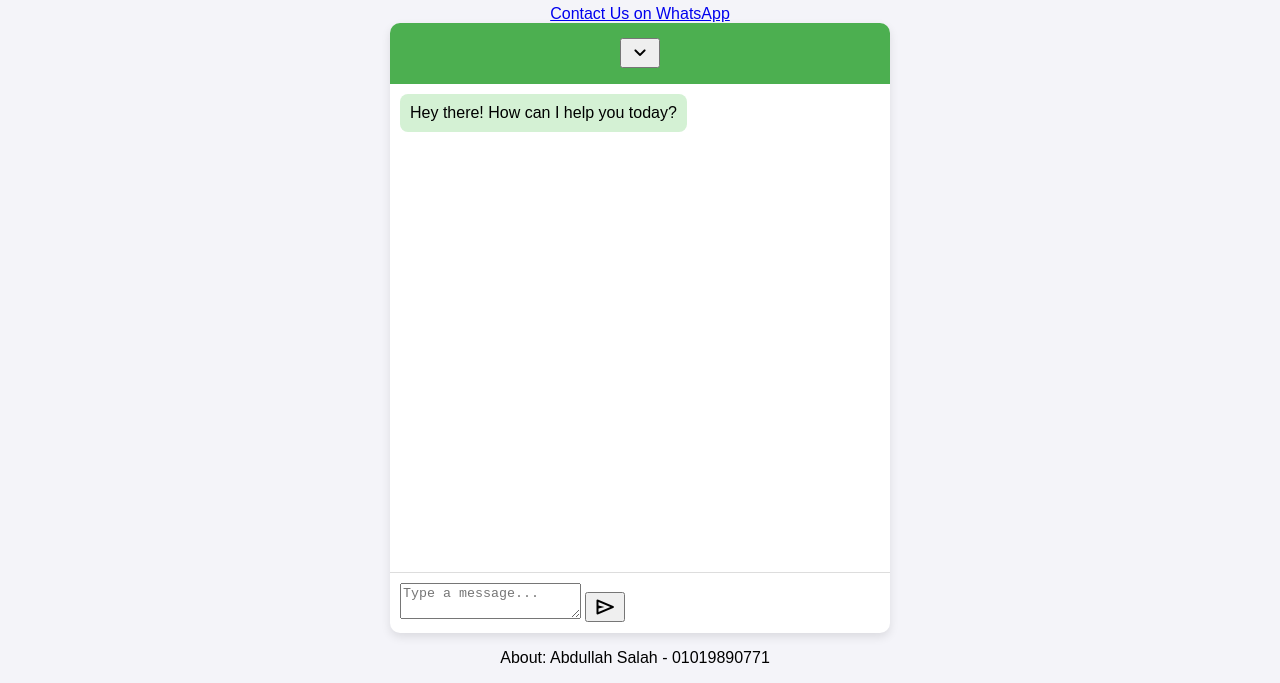
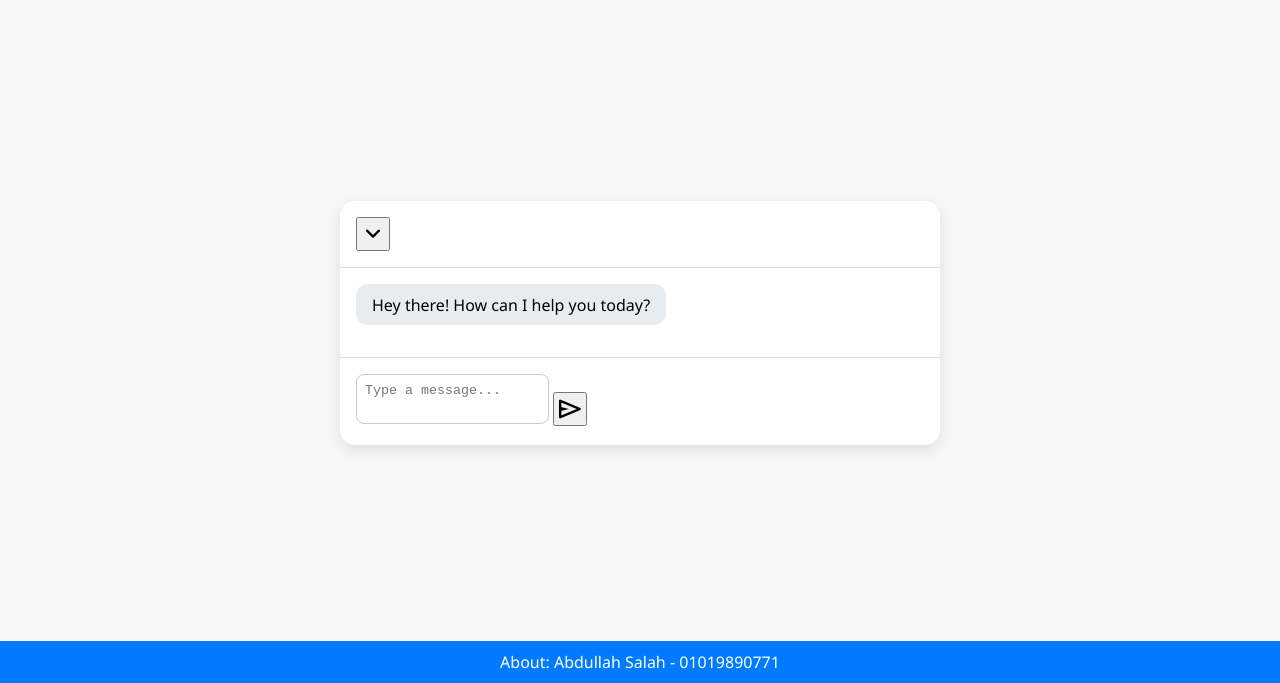
Before and after one commit to ALbody/Ai_Abdullah, a plain HTML site: page index.html in a window 1280 px wide. Shown: the part 117-800 px from the top of the page. Drawn offline with nearby package versions, Linux system fonts and the light colour scheme.

Commit message:
style.css

```diff
--- a/style.css
+++ b/style.css
@@ -1,117 +1,120 @@
-/* General Styles */
+/* General Reset */
+* {
+  margin: 0;
+  padding: 0;
+  box-sizing: border-box;
+}
+
 body {
-    font-family: Arial, sans-serif;
-    background-color: #f4f4f9;
+  font-family: 'Segoe UI', sans-serif;
+  background-color: #f7f7f7;
   display: flex;
   justify-content: center;
   align-items: center;
   height: 100vh;
-    margin: 0;
-    flex-direction: column;
 }
 
-/* Chat Container */
+.header-info {
+  display: flex;
+  justify-content: space-between;
+  align-items: center;
+  background-color: #007bff;
+  color: white;
+  padding: 10px 20px;
+  position: fixed;
+  top: 0;
+  width: 100%;
+  z-index: 1000;
+}
+
+.header-info .logo-text {
+  font-size: 1.5rem;
+}
+
+.whatsapp-button {
+  color: white;
+  background-color: #25d366;
+  padding: 10px;
+  border-radius: 5px;
+  text-decoration: none;
+}
+
 .chat-container {
-    background-color: #fff;
+  margin-top: 80px;
   width: 100%;
-    max-width: 500px;
-    border-radius: 10px;
-    box-shadow: 0 4px 10px rgba(0, 0, 0, 0.1);
+  max-width: 600px;
+  background: white;
+  border-radius: 15px;
+  box-shadow: 0 5px 15px rgba(0, 0, 0, 0.1);
   display: flex;
   flex-direction: column;
-    height: 80vh;
+  position: relative;
 }
 
-/* Header */
 .chat-header {
-    background-color: #4caf50;
-    color: #fff;
-    padding: 15px;
-    text-align: center;
-    border-top-left-radius: 10px;
-    border-top-right-radius: 10px;
+  padding: 1rem;
+  border-bottom: 1px solid #ddd;
+  display: flex;
+  justify-content: space-between;
+  align-items: center;
 }
 
-/* Chat Body */
 .chat-body {
-    padding: 10px;
+  flex: 1;
+  padding: 1rem;
   overflow-y: auto;
-    flex: 1;
-    display: flex;
-    flex-direction: column;
-    gap: 10px;
+  max-height: 400px;
 }
 
 .message {
-    padding: 10px;
-    border-radius: 8px;
-    background-color: #e1e1e1;
-    max-width: 80%;
+  margin-bottom: 1rem;
 }
 
-.message.bot-message {
-    background-color: #d4f1d4;
-    align-self: flex-start;
+.user-message {
+  text-align: right;
 }
 
-.message.user-message {
-    background-color: #4caf50;
-    color: #fff;
-    align-self: flex-end;
+.bot-message {
+  text-align: left;
 }
 
-/* Footer */
+.message-text {
+  display: inline-block;
+  padding: 0.6rem 1rem;
+  border-radius: 12px;
+  background-color: #e9ecef;
+}
+
 .chat-footer {
+  padding: 1rem;
   display: flex;
-    padding: 10px;
-    gap: 10px;
+  gap: 0.5rem;
   border-top: 1px solid #ddd;
 }
 
-#message-input {
-    width: 80%;
-    padding: 10px;
-    border-radius: 5px;
-    border: 1px solid #ddd;
+.message-input {
+  flex: 1;
+  resize: none;
+  height: 50px;
+  border-radius: 8px;
+  padding: 0.5rem;
+  border: 1px solid #ccc;
 }
 
-#send-button {
-    padding: 10px 15px;
-    background-color: #4caf50;
-    color: #fff;
-    border: none;
-    border-radius: 5px;
-    cursor: pointer;
-}
-
-#send-button:hover {
-    background-color: #45a049;
-}
-
-/* Footer Info */
-.footer {
-    width: 100%;
-    background-color: #4caf50;
-    padding: 15px;
-    color: white;
-    text-align: center;
-    position: absolute;
-    bottom: 0;
-    left: 0;
+.material-symbols-rounded {
+  font-size: 30px;
 }
 
 .footer-info {
-    display: flex;
-    justify-content: center;
-    align-items: center;
+  background-color: #007bff;
+  color: white;
+  text-align: center;
+  padding: 10px;
+  position: fixed;
+  bottom: 0;
+  width: 100%;
 }
 
-.footer-info p {
-    margin-right: 10px;
+footer p {
+  margin: 0;
 }
-
-#whatsapp-icon img {
-    width: 25px;
-    height: 25px;
-    cursor: pointer;
-}
```
Lines whose indentation alone changed are shown as unchanged.
